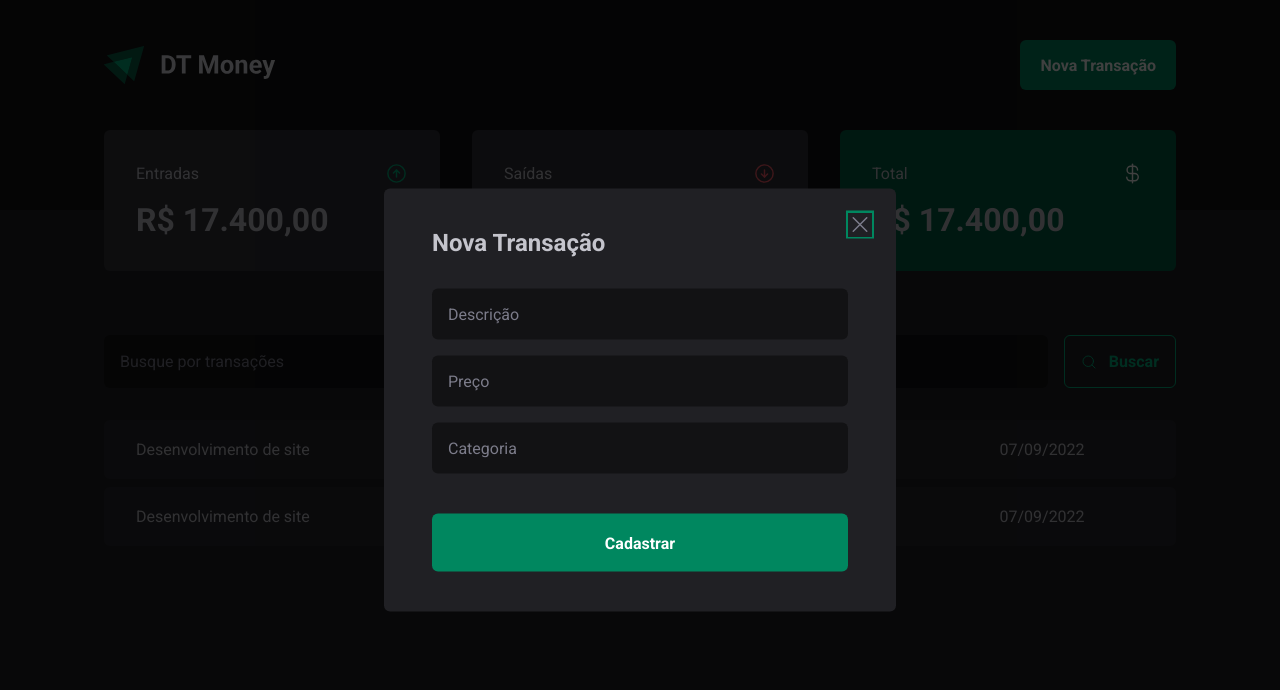
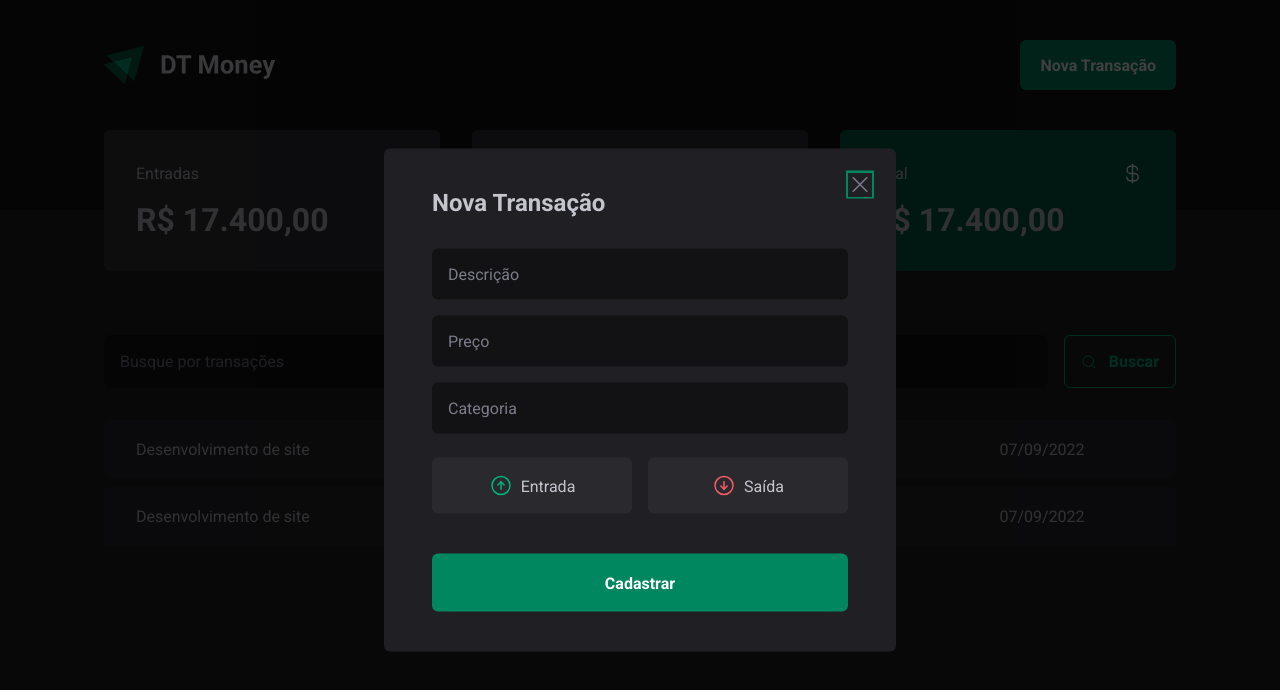
Before and after one commit to falaigor/dt-money, a React (Vite) app: page / in a window 1280 px wide. Both pictures are taken after a click on the button "Nova Transação". Shown: the top 690 px of the page. Built offline with nearby package versions, Linux system fonts and the light colour scheme.

Commit message:
Estrutura visual - Botoes de entrada e saida

```diff
--- a/src/components/NewTransactionModal/index.tsx
+++ b/src/components/NewTransactionModal/index.tsx
@@ -1,6 +1,12 @@
 import * as Dialog from "@radix-ui/react-dialog";
-import { X } from "phosphor-react";
-import { Overlay, Content, CloseButton } from "./styles";
+import { ArrowCircleDown, ArrowCircleUp, X } from "phosphor-react";
+import {
+  Overlay,
+  Content,
+  CloseButton,
+  TransactionType,
+  TransactionTypeButton,
+} from "./styles";
 
 export function NewTransactionModal() {
   return (
@@ -17,6 +23,16 @@
           <input type="number" placeholder="Preço" required />
           <input type="number" placeholder="Categoria" required />
 
+          <TransactionType>
+            <TransactionTypeButton variant="income">
+              <ArrowCircleUp size={24} /> Entrada
+            </TransactionTypeButton>
+
+            <TransactionTypeButton variant="outcome">
+              <ArrowCircleDown size={24} /> Saída
+            </TransactionTypeButton>
+          </TransactionType>
+
           <button type="submit">Cadastrar</button>
         </form>
       </Content>
--- a/src/components/NewTransactionModal/styles.tsx
+++ b/src/components/NewTransactionModal/styles.tsx
@@ -70,3 +70,47 @@
     }
   }
 `;
+
+export const TransactionType = styled.div`
+  display: grid;
+  grid-template-columns: repeat(2, 1fr);
+  gap: 1rem;
+  margin-top: 0.5rem;
+`;
+
+interface TransactionTypeButtonProps {
+  variant: "income" | "outcome";
+}
+
+export const TransactionTypeButton = styled.button<TransactionTypeButtonProps>`
+  background: ${(props) => props.theme["gray-700"]};
+  padding: 1rem;
+  display: flex;
+  align-items: center;
+  justify-content: center;
+
+  gap: 0.5rem;
+  border: 0;
+  border-radius: 6px;
+  color: ${(props) => props.theme["gray-300"]};
+
+  &:hover {
+    background: ${(props) =>
+      props.variant === "income"
+        ? props.theme["green-300"]
+        : props.theme["red-300"]};
+    transition: background-color 0.2s;
+
+    color: ${(props) => props.theme.white};
+    svg {
+      color: ${(props) => props.theme.white};
+    }
+  }
+
+  svg {
+    color: ${(props) =>
+      props.variant === "income"
+        ? props.theme["green-300"]
+        : props.theme["red-300"]};
+  }
+`;
```
